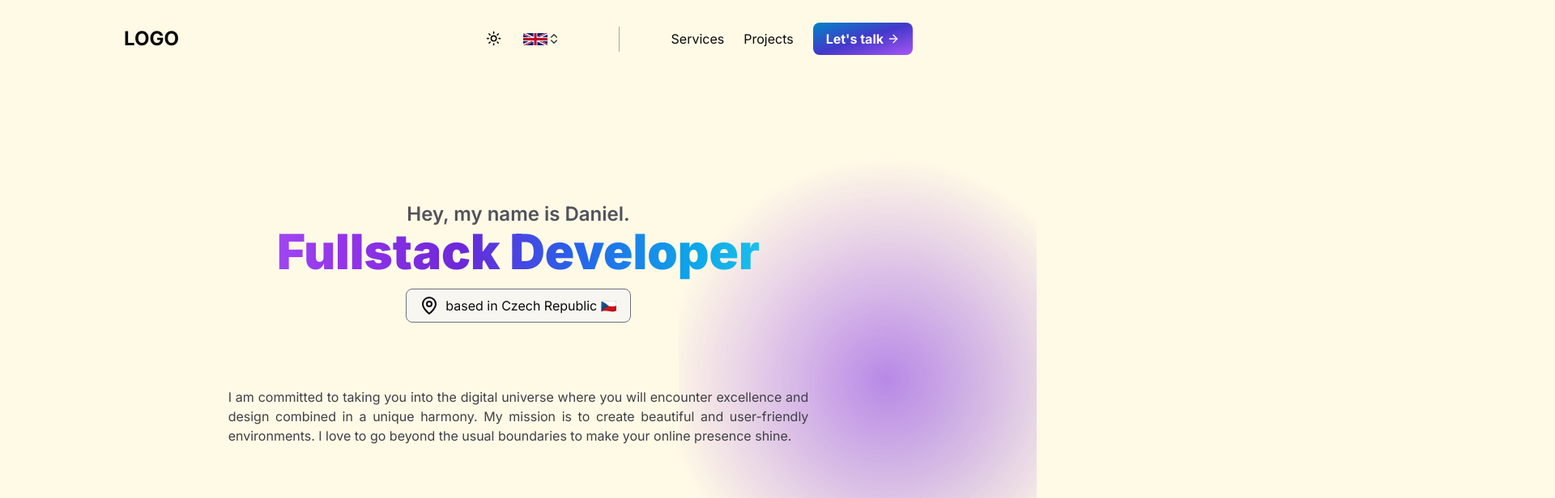
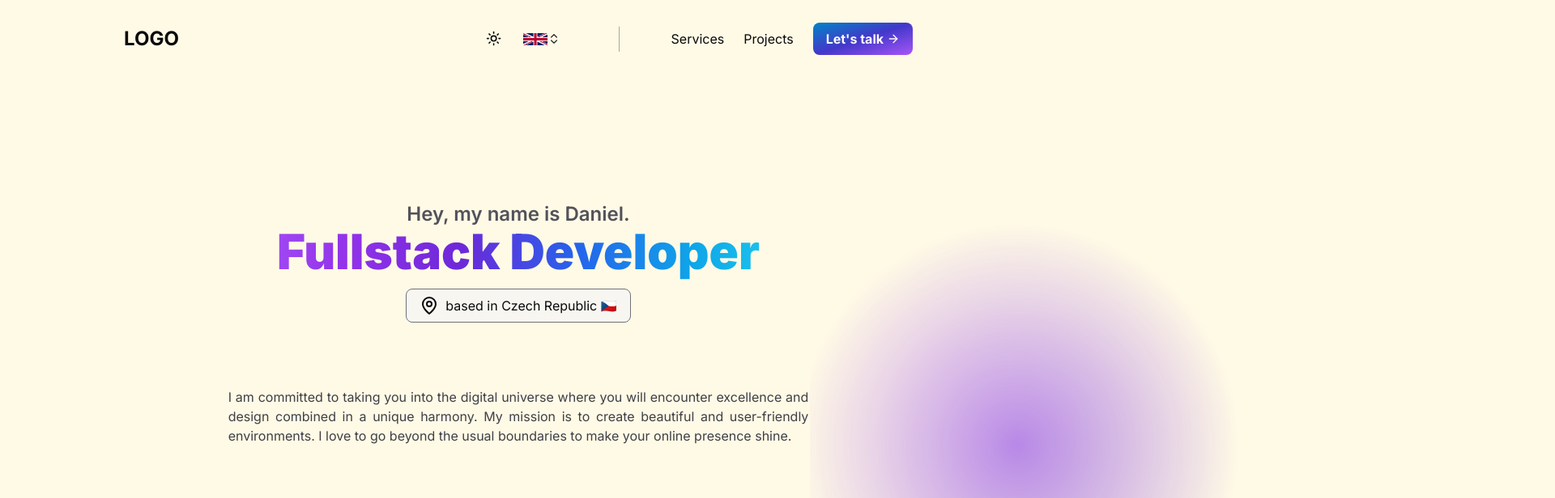
Before and after one commit to ton1czech/baudys, a Next.js app: page / in a window 1280 px wide. Shown: the top 616 px of the page at 81% size, 1920 px wide, since content can reach past the window. Built offline with nearby package versions, Linux system fonts and the light colour scheme.

Commit message:
🐛BUG FIX: remove mist on phones

```diff
--- a/components/homepage/hero.tsx
+++ b/components/homepage/hero.tsx
@@ -10,7 +10,7 @@ export const Hero = () => {
   const { language } = useLanguage()
 
   return (
-    <div className='relative overflow-y-hidden'>
+    <div className='relative'>
       <Mist />
       <Container className='min-h-screen grid place-content-center'>
         <div>
--- a/components/mist.tsx
+++ b/components/mist.tsx
@@ -1,7 +1,7 @@
 export const Mist = () => {
   return (
-    <div className='overflow-y-hidden'>
-      <div className='absolute top-0 left-0 w-full h-full mist opacity-60 dark:opacity-30 pointer-events-none' />
+    <div>
+      <div className='absolute top-0 left-0 w-full h-full mist opacity-60 dark:opacity-30 pointer-events-none max-lg:hidden' />
     </div>
   )
 }
```
